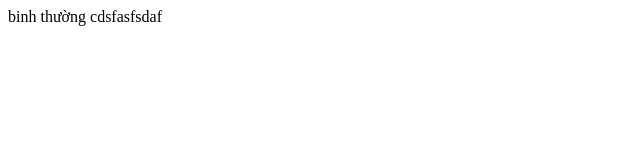
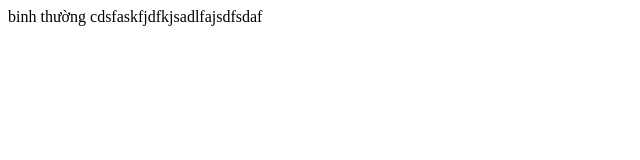
Before and after one commit to Penz7/test-svg.github.io, a plain HTML site: page index2.html in a window 1280 px wide. Shown: the whole page, without its empty margins (0-640 px from the left). Drawn offline with Linux system fonts and the light colour scheme.

Commit message:
tao conflict

```diff
--- a/index2.html
+++ b/index2.html
@@ -1,3 +1,3 @@
 <html>
-    <p>binh thường cdsfasfsdaf</p>
+    <p>binh thường cdsfaskfjdfkjsadlfajsdfsdaf</p>
 </html>
```
